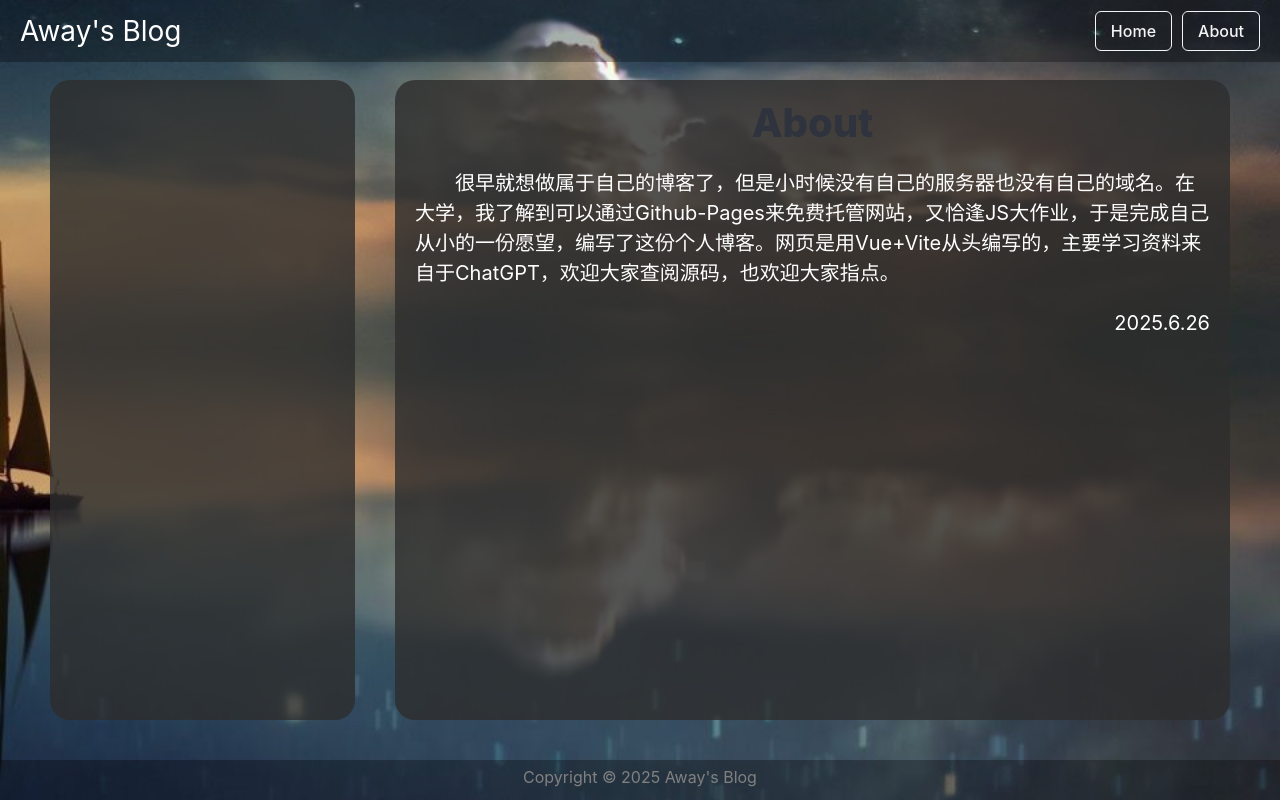
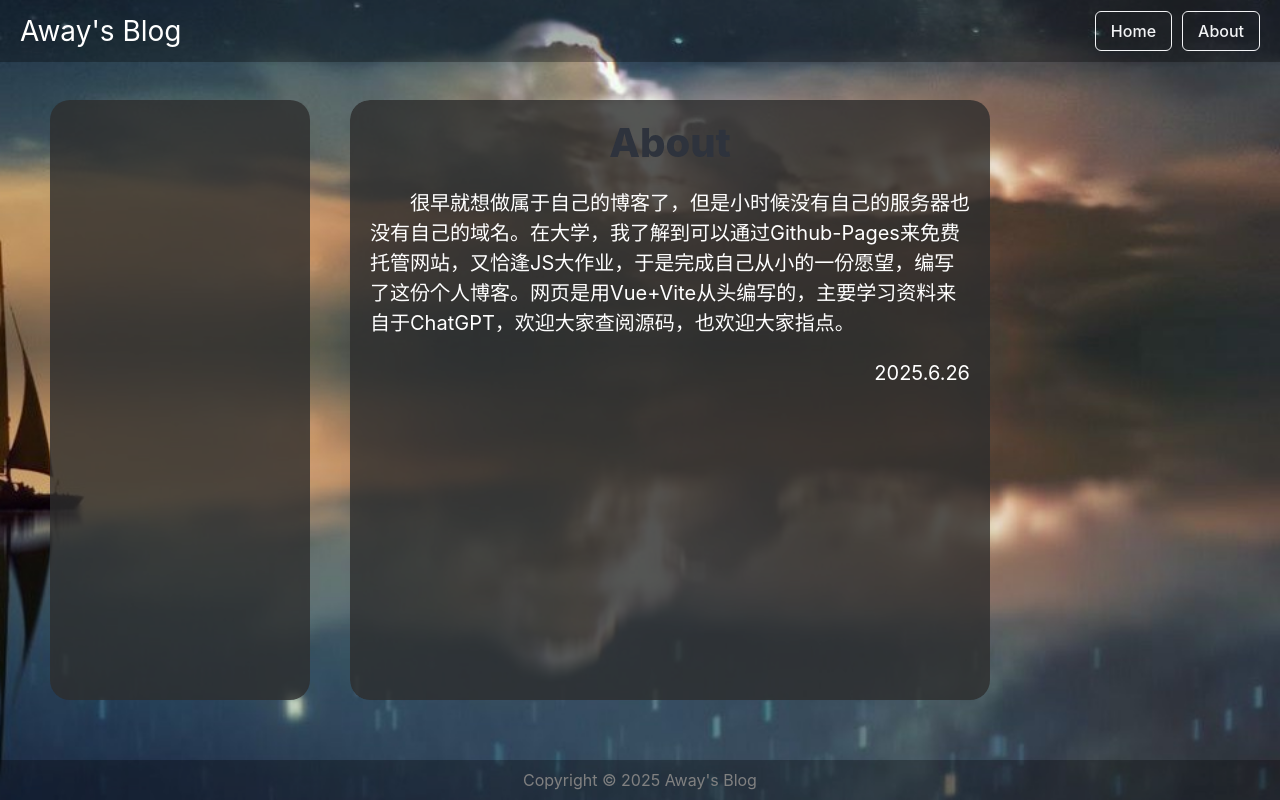
Before and after one commit to YHStar/yhstar.github.io, a Vue app: page /#/about in a window 1280 px wide. Built offline with nearby package versions, Linux system fonts and the light colour scheme.

Commit message:
Add outline

```diff
--- a/src/App.vue
+++ b/src/App.vue
@@ -1,4 +1,5 @@
 <template>
+  <div class="head-roll-bar">
     <header>
       <div class="header-content">
         <!-- Left side: Away's Blog -->
@@ -22,97 +23,117 @@
     <footer class="is-center">
       Copyright &copy; 2025 Away's Blog
     </footer>
+  </div>
+
 </template>
 
-<script setup>
+<style>
+*::-webkit-scrollbar{
+  display: none;
+}
+h2 {
+  font-size: 40px !important;
+  text-align: center;
+}
+p {
+  text-indent: 2em;
+  font-size: 20px;
+}
+html,
+body {
+  height: 100%;
+  margin: 0;
+  padding: 0;
+  background-image: url('/background.jpg');
+  background-size: cover;
+  background-position: center;
+  background-repeat: no-repeat;
+  background-attachment: fixed;
+  overflow-y: hidden;
+}
+main {
+  margin-top: 100px;
+  margin-left: 50px;
+  margin-right: 50px;
+  color: #fff;
+}
+.head-roll-bar{
+  -ms-overflow-style: none;
+  scrollbar-width: none;
+  overflow: hidden;
+}
+@media (max-width: 1000px) {
+  .main-container {
+    flex-direction: column-reverse;
+    /* 在小屏设备上将三列变成纵向布局 */
+    gap: 20px;
+    height: 80vh;
+  }
+}
+/* 自定义滚动条的整体样式 */
+.content::-webkit-scrollbar {
+  width: 10px;
+  display: block;
+}
+/* 滚动条轨道（背景部分） */
+.content::-webkit-scrollbar-track {
+  background: rgba(0, 0, 0, 0.1);
+  /* 轨道的背景色 */
+  border-radius: 50px;
+  /* 轨道的圆角 */
+}
+/* 滚动条滑块（可拖动的部分） */
+.content::-webkit-scrollbar-thumb {
+  background: rgba(255, 255, 255, 0.3);
+  /* 滑块的颜色 */
+  border-radius: 20px;
+  /* 滑块的圆角 */
+  border: 3px solid rgba(0, 0, 0, 0.1);
+  /* 滑块周围的边框 */
+}
+/* 滚动条按钮（可选，显示上下箭头） */
+.content::-webkit-scrollbar-button {
+  display: none;
+  /* 隐藏滚动条的上下箭头按钮 */
+}
+</style>
 
-</script>
-
-<style>
+<style scoped>
 .main-container {
-  position: fixed;
-  //width:94%;
   display: flex;
+  height: 80vh;
   justify-content: space-between;
   gap: 40px;
 }
-
+/* 正文区域 */
+.content {
+  flex: 4;
+  padding: 0px;
+  overflow-y: auto;
+  height: 75vh;
+  border-radius: 20px;
+  margin-bottom: 0px !important;
+}
 /* 空白区域 */
 .sidebar {
   flex: 1;
-  height: 80vh;
+  height: 75vh;
   padding: 20px;
   border-radius: 20px;
   background-color: rgba(45, 45, 45, 0.8);
 }
-
-/* 正文区域 */
-.content {
-  flex: 3;
-  padding: 20px;
-  overflow-y: auto;
-  height: 80vh;
-  border-radius: 20px;
-  margin-bottom: 0px !important;
-  background-color: rgba(45, 45, 45, 0.8);
-}
-
-@media (max-width: 1000px) {
-  .main-container {
-    flex-direction: column-reverse;
-    /* 在小屏设备上将三列变成纵向布局 */
-    gap: 10px;
-  }
-}
-
-/* 自定义滚动条的整体样式 */
-.content::-webkit-scrollbar {
-  width: 12px;  /* 设置垂直滚动条的宽度 */
-  height: 12px; /* 设置水平滚动条的高度 */
-}
-
-/* 滚动条轨道（背景部分） */
-.content::-webkit-scrollbar-track {
-  background: rgba(0, 0, 0, 0.1);  /* 轨道的背景色 */
-  border-radius: 50px;  /* 轨道的圆角 */
-}
-
-/* 滚动条滑块（可拖动的部分） */
-.content::-webkit-scrollbar-thumb {
-  background: rgba(255, 255, 255, 0.3);  /* 滑块的颜色 */
-  border-radius: 20px;  /* 滑块的圆角 */
-  border: 3px solid rgba(0, 0, 0, 0.1);  /* 滑块周围的边框 */
-}
-
-/* 滚动条按钮（可选，显示上下箭头） */
-.content::-webkit-scrollbar-button {
-  display: none;  /* 隐藏滚动条的上下箭头按钮 */
-}
-
 /* 确保导航项水平排列 */
 .navbar {
   display: flex;
   justify-content: space-between;
   align-items: center;
 }
-
 /* 导航按钮容器 */
 .navbar-end {
   display: flex;
   justify-content: flex-end;
   /* 将导航按钮向右对齐 */
 }
-
-h2 {
-  font-size: 40px !important;
-  text-align: center;
-}
-
-p {
-  text-indent: 2em;
-  font-size: 20px;
-}
-
 header {
   position: fixed;
   top: 0;
@@ -123,52 +144,27 @@ header {
   justify-content: space-between;
   align-items: center;
 }
-
 .header-content {
   display: flex;
   justify-content: space-between;
   align-items: center;
   width: 100%;
 }
-
 .left {
   color: #fff;
   font-size: 28px;
 }
-
 .right {
   display: flex;
   gap: 10px;
 }
-
-html,
-body {
-  height: 100%;
-  margin: 0;
-  padding: 0;
-  background-image: url('/background.jpg');
-  background-size: cover;
-  background-position: center;
-  background-repeat: no-repeat;
-  background-attachment: fixed;
-}
-
-main {
-  margin-top: 80px;
-  margin-left: 50px;
-  margin-right: 50px;
-  margin-bottom: 50px;
-  color: #fff;
-}
-
 footer {
   position: fixed;
   bottom: 0;
   background-color: rgba(0, 0, 0, 0.3);
   width: 100%;
   height: 40px;
-  padding: 5px 5px;
-  margin-top: 10px;
+  padding: 8px;
   color: gray;
   text-align: center;
 }
--- a/src/pages/About.vue
+++ b/src/pages/About.vue
@@ -1,12 +1,43 @@
 <template>
+  <div class="main-container">
+    <div class="content">
       <h2>About</h2>
       <p>
         很早就想做属于自己的博客了，但是小时候没有自己的服务器也没有自己的域名。在大学，我了解到可以通过Github-Pages来免费托管网站，又恰逢JS大作业，于是完成自己从小的一份愿望，编写了这份个人博客。网页是用Vue+Vite从头编写的，主要学习资料来自于ChatGPT，欢迎大家查阅源码，也欢迎大家指点。
       </p>
       <p class='leftAbout'>2025.6.26</p>
+    </div>
+    <div class="sidebar"></div>
+  </div>
 </template>
 
-<style>
+<style scoped>
+
+.main-container {
+  display: flex;
+  height: 75vh;
+  justify-content: space-between;
+  padding: 0px;
+  gap: 40px;
+}
+/* 正文区域 */
+.content {
+  flex: 3;
+  padding: 20px;
+  overflow-y: auto;
+  height: 75vh;
+  border-radius: 20px;
+  background-color: rgba(45, 45, 45, 0.8);
+}
+
+/* 空白区域 */
+.sidebar {
+  flex: 1;
+  height: 75vh;
+  padding: 0px;
+  border-radius: 20px;
+}
+
 .leftAbout {
   text-align: right;
   width: 100%;
--- a/src/pages/Home.vue
+++ b/src/pages/Home.vue
@@ -5,7 +5,8 @@ const posts = listPosts();
 </script>
 
 <template>
-  <ul>
+  <div class="content">
+    <ul class="hideDott">
       <li v-for="post in posts" :key="post.title">
         <div>
           <RouterLink :to="`/posts/${post.slug}`">
@@ -15,10 +16,24 @@ const posts = listPosts();
         </div>
       </li>
     </ul>
+  </div>
 </template>
-<style>
+<style scoped>
+.hideDott {
+  list-style: decimal;
+}
+
 ul {
   font-size: 24px;
   text-align: center;
 }
+
+/* 正文区域 */
+.content {
+  padding: 20px;
+  overflow-y: auto;
+  height: 75vh;
+  border-radius: 20px;
+  background-color: rgba(45, 45, 45, 0.8);
+}
 </style>
--- a/src/pages/Post.vue
+++ b/src/pages/Post.vue
@@ -1,8 +1,21 @@
 <template>
-  <div v-if="postContent">
-    <h2>{{ title }}</h2>
-    <h3>{{ dateMd }}</h3>
-    <div v-html="postContent"></div>
+  <div class="main-container">
+    <div class="content">
+      <div v-if="postContent">
+        <h2>{{ title }}</h2>
+        <h3>{{ dateMd }}</h3>
+        <div v-html="postContent"></div>
+      </div>
+    </div>
+    <div class="sidebar">
+      <ul>
+        <li v-for="(item, index) in outline" :key="index">
+          <router-link :to="'#' + item.id">
+            {{ item.text }}
+          </router-link>
+        </li>
+      </ul>
+    </div>
   </div>
 </template>
 
@@ -11,8 +24,8 @@ import { readPost } from './readPosts.js'; // 导入 usePost
 export default {
   props: ['slug'],
   setup(props) {
-    const { postContent, title, dateMd } = readPost(props.slug); // 使用 usePost 钩子函数
-    return { postContent, title, dateMd };
+    const { postContent, title, dateMd, outline } = readPost(props.slug); // 使用 usePost 钩子函数
+    return { postContent, title, dateMd, outline };
   }
 }
 </script>
@@ -22,3 +35,32 @@ h3 {
   text-align: center;
 }
 </style>
+<style scoped>
+.main-container {
+  display: flex;
+  height: 75vh;
+  justify-content: space-between;
+  padding: 0px;
+  gap: 40px;
+}
+
+/* 正文区域 */
+.content {
+  flex: 3;
+  padding: 20px;
+  overflow-y: auto;
+  height: 75vh;
+  border-radius: 20px;
+  background-color: rgba(45, 45, 45, 1);
+  color: rgb(180, 180, 180);
+}
+
+/* 空白区域 */
+.sidebar {
+  flex: 1;
+  height: 75vh;
+  padding: 20px;
+  border-radius: 20px;
+  background-color: rgba(45, 45, 45, 0.8);
+}
+</style>
--- a/src/pages/readPosts.js
+++ b/src/pages/readPosts.js
@@ -2,16 +2,18 @@ import { ref, onMounted } from 'vue';
 import markdownIt from 'markdown-it';
 
 export function readPost(slug) {
-  const postContent = ref('');
-  const title = ref('');
-  const dateMd = ref('');
-  const md = markdownIt();
+  const postContent = ref('');  // 渲染的 HTML 内容
+  const title = ref('');        // 文章标题
+  const dateMd = ref('');       // 文章日期
+  const outline = ref([]);      // 大纲内容
+  const md = markdownIt();     // markdown-it 实例
 
   onMounted(async () => {
+    // 1. 读取 Markdown 文件
     const file = await fetch(`/posts/${slug}.md`);
     const text = await file.text();
 
-    // 提取 frontmatter 行（格式：key: value）
+    // 2. 提取 frontmatter 部分（如 title, date 等）
     const lines = text.split('\n');
     const metadata = {};
     let contentStart = 0;
@@ -28,14 +30,33 @@ export function readPost(slug) {
       }
     }
 
-    // 剩余部分为正文
+    // 3. 获取正文部分
     const body = lines.slice(contentStart).join('\n');
-    const content = md.render(body);
 
+    // 4. 使用 markdown-it 渲染 Markdown 内容为 HTML
+    const renderedHtml = md.render(body);
+
+    // 5. 提取标题并为每个标题生成 id 和大纲
+    const headings = [];
+    const updatedHtml = renderedHtml.replace(/<h([1-6])>(.*?)<\/h\1>/g, (match, level, text) => {
+      const id = text.toLowerCase().replace(/\s+/g, '-');
+      headings.push({ level: parseInt(level), text, id });
+      return `<h${level} id="${id}">${text}</h${level}>`; // 为标题添加 id
+    });
+
+    // 6. 更新大纲
+    if (headings.length === 0) {
+      headings.push({ level: 1, text: 'NoOutline', id: 'nooutline' });
+    }
+    outline.value = headings;
+
+    // 7. 更新页面的 title 和 date
     title.value = metadata.title || 'NoTitle';
     dateMd.value = new Date(metadata.date).toLocaleDateString() || 'NoDate';
-    postContent.value = content;
+
+    // 8. 更新渲染的内容
+    postContent.value = updatedHtml;
   });
 
-  return { postContent, title, dateMd};
+  return { postContent, title, dateMd, outline };
 }
--- a/src/router/index.ts
+++ b/src/router/index.ts
@@ -4,6 +4,7 @@ import { createRouter, createWebHashHistory, type RouteRecordRaw } from 'vue-rou
 import About from '../pages/About.vue';
 import Home from '../pages/Home.vue';
 import Post from '../pages/Post.vue';
+import { nextTick } from 'vue';
 
 const routes: RouteRecordRaw[] = [
   { path: '/', component: Home },
@@ -13,7 +14,22 @@ const routes: RouteRecordRaw[] = [
 
 const router = createRouter({
   history: createWebHashHistory(),
-  routes
+  routes,
+  scrollBehavior(to, from, savedPosition) {
+    if (to.hash) {
+      return nextTick(() => {
+        setTimeout(() => {
+          const element = document.getElementById(to.hash.slice(1)); // 获取元素
+          if (element) {
+            element.scrollIntoView({ behavior: 'smooth' }); // 平滑滚动
+          } else {
+            console.warn(`Could not find element with id ${to.hash.slice(1)}`);
+          }
+        }, 100);
+      });
+    }
+    return { top: 0 };
+  },
 });
 
 export default router;
```
Also changed, not shown: public/posts/hello-world.md (+2 -0 lines), public/posts/test2.md (+2 -0 lines). Lines whose indentation alone changed are shown as unchanged.
